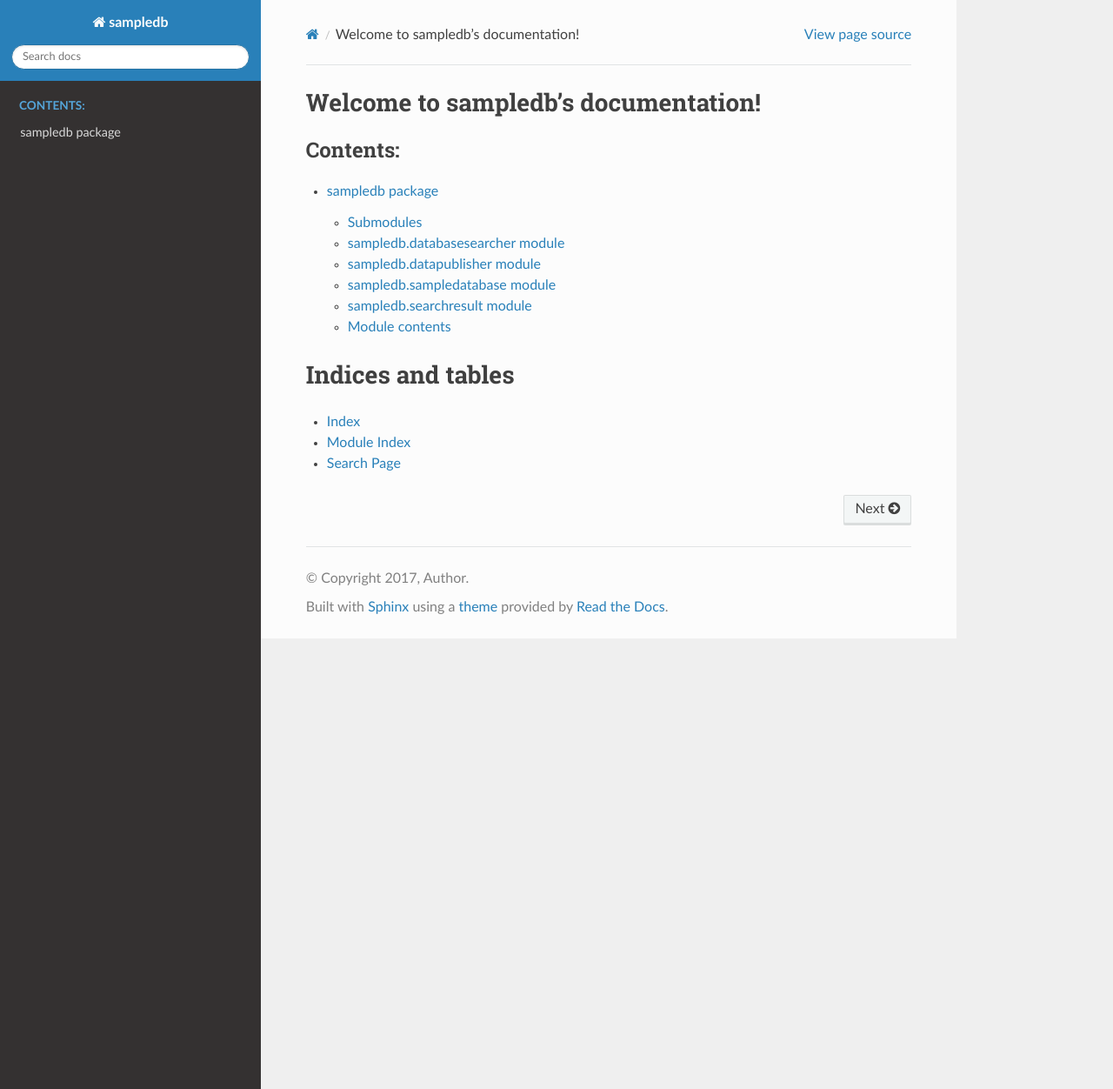
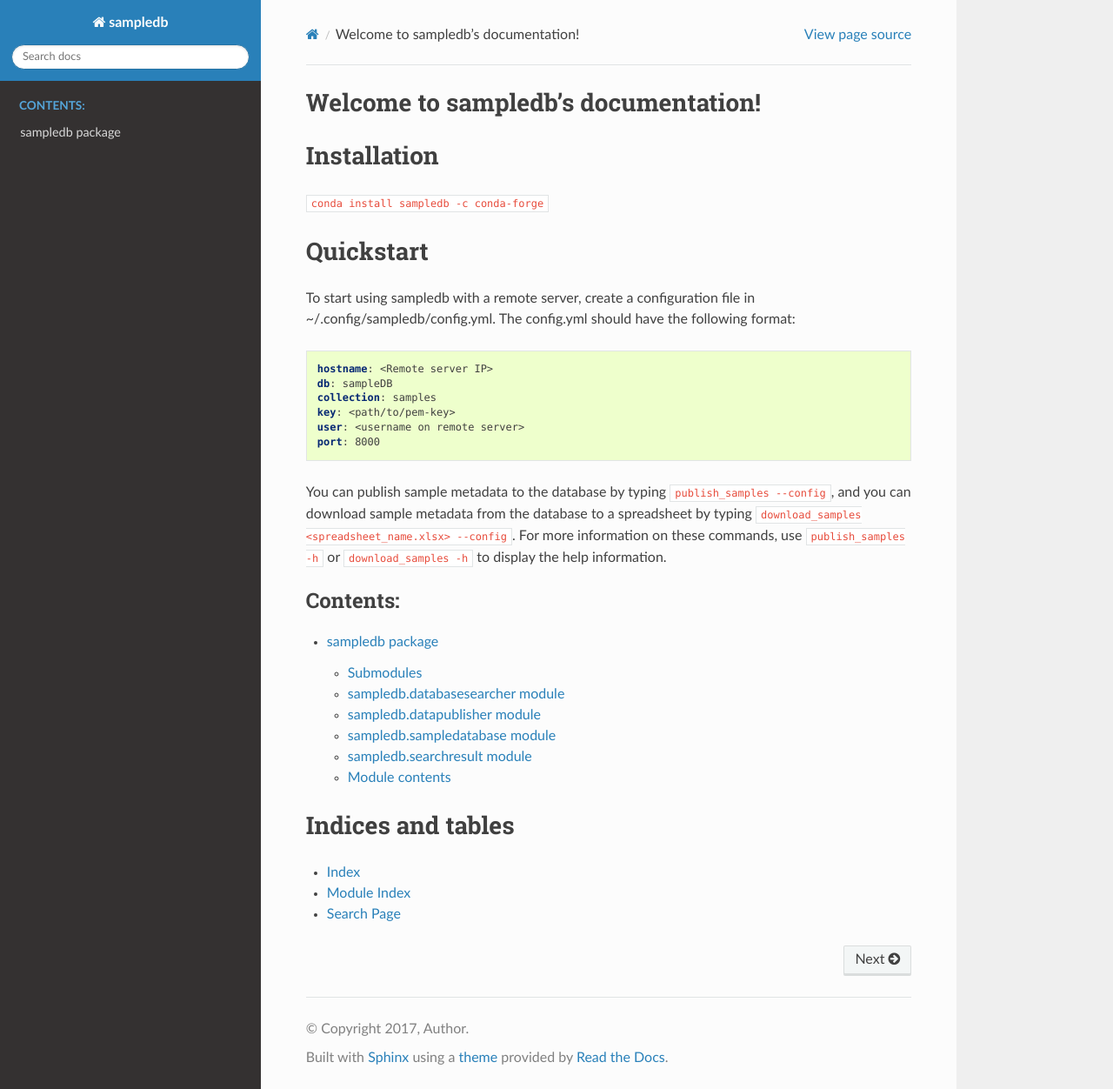
Before and after one commit to justcalamari/sampledb, a Sphinx documentation site: the page built from docs/index.rst, in a window 1280 px wide and 1252 px high. Shown: the whole window at 87% size. Built offline with Sphinx 7.4.7 and the Read the Docs theme 2.0.0, drawn with Linux system fonts in a browser that asks for light colours.

Commit message:
DOC: add quickstart

```diff
--- a/docs/index.rst
+++ b/docs/index.rst
@@ -5,6 +5,34 @@
 
 Welcome to sampledb's documentation!
 ====================================
+
+Installation
+============
+
+``conda install sampledb -c conda-forge``
+
+Quickstart
+==========
+
+To start using sampledb with a remote server, create a configuration file
+in ~/.config/sampledb/config.yml. The config.yml should have the following
+format:
+
+.. code-block:: yaml
+
+    hostname: <Remote server IP>
+    db: sampleDB
+    collection: samples
+    key: <path/to/pem-key>
+    user: <username on remote server>
+    port: 8000
+
+You can publish sample metadata to the database by typing
+``publish_samples --config``,
+and you can download sample metadata from the database to a spreadsheet by
+typing ``download_samples <spreadsheet_name.xlsx> --config``.
+For more information on these commands, use ``publish_samples -h`` or
+``download_samples -h`` to display the help information.
 
 .. toctree::
    :maxdepth: 4
```
